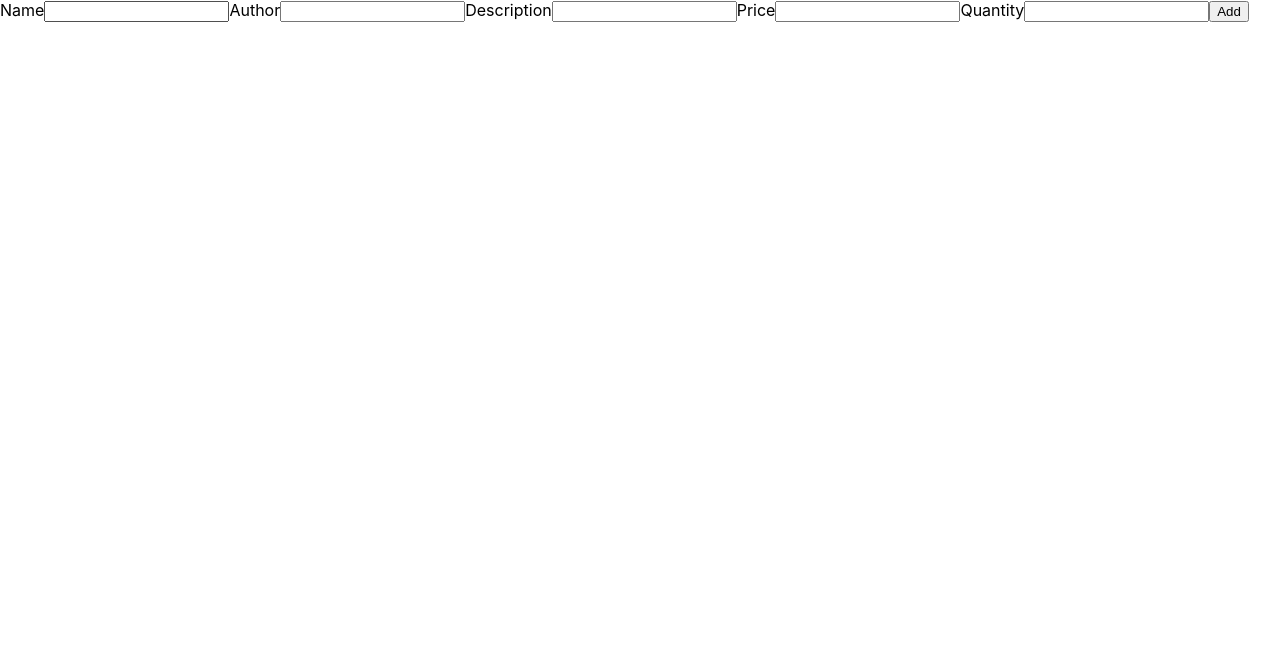
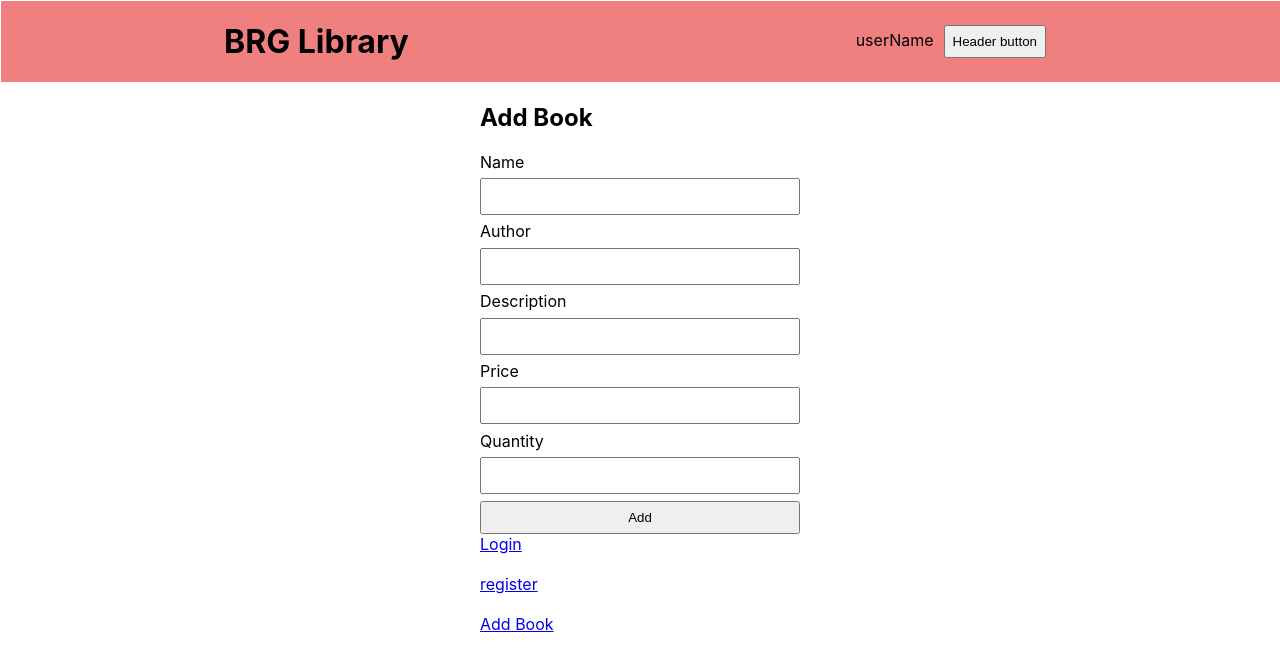
Before and after one commit to swamyhr/librarymanagementui, a React (Create React App) app: page /addBook in a window 1280 px wide. Shown: the top 668 px of the page. Built offline with nearby package versions, Linux system fonts and the light colour scheme.

Commit message:
added header component and stylesheet for the same, style sheet for button component

```diff
--- a/src/App.js
+++ b/src/App.js
@@ -5,7 +5,7 @@ import Home from './components/Home';
 function App() {
   return (
     <div className="App">
-
+      <Home />
     </div>
   );
 }
--- /dev/null
+++ b/src/assets/stylesheets/Button.css
@@ -0,0 +1,3 @@
+.btn {
+    padding: 7px;
+}
--- /dev/null
+++ b/src/assets/stylesheets/Header.css
@@ -0,0 +1,18 @@
+.lib-man-header {
+    display: flex;
+    justify-content: space-around;
+    align-items: center;
+    background-color: lightcoral;
+    margin: 0.5px;
+}
+
+.lib-man-header {
+
+    /* :is(.user-name-action-btn) {
+        display: flex;
+        justify-content: space-between;
+    } */
+    :is(button) {
+        margin: 10px;
+    }
+}
--- a/src/components/AddBook.js
+++ b/src/components/AddBook.js
@@ -4,6 +4,7 @@ import { bookInputFields } from '../utils/BookInputFields'
 import InputField from './InputField'
 import Button from './Button'
 import { saveNewBook } from '../services/BookService'
+import { ADD_BOOK_FORM_TITLE } from '../utils/constants'
 
 const AddBook = () => {
 
@@ -49,14 +50,14 @@ const AddBook = () => {
     }
 
     return (
-        <div>
-
+        <React.Fragment>
+            <h2>{ADD_BOOK_FORM_TITLE}</h2>
             {bookInputFields.map((inputField) => (<InputField key={inputField.id} {...inputField}
                 onChange={onChange} />))}
 
             <Button type='submit' button_name={'Add'}
                 onSubmit={onSubmit} />
-        </div>
+        </React.Fragment>
     )
 }
 
--- a/src/components/Button.js
+++ b/src/components/Button.js
@@ -1,4 +1,5 @@
 import React from 'react'
+import "../assets/stylesheets/Button.css"
 
 const Button = ({ button_name, type = 'button', onSubmit }) => {
 
@@ -7,7 +8,7 @@ const Button = ({ button_name, type = 'button', onSubmit }) => {
 
     return (
         <>
-            <button onClick={onSubmit} type={type}>
+            <button className='btn' onClick={onSubmit} type={type}>
                 {button_name}
             </button>
         </>
--- a/src/components/Home.js
+++ b/src/components/Home.js
@@ -1,9 +1,12 @@
 import React from 'react'
 import { Link, NavLink, Outlet } from 'react-router-dom'
 import "../assets/stylesheets/Home.css"
+import Header from './common/Header'
 
 const Home = () => {
     return (
+        <div>
+            <Header />
             <div className='home'>
                 <Outlet />
                 <Link to={"login"}>Login</Link>
@@ -12,6 +15,7 @@ const Home = () => {
                 <br />
                 <Link to={"addBook"}>Add Book</Link>
             </div>
+        </div>
     )
 }
 
--- /dev/null
+++ b/src/components/common/Header.js
@@ -0,0 +1,23 @@
+import React from 'react'
+import { HEADER_TITLE } from '../../utils/constants'
+import Button from '../Button'
+import "../../assets/stylesheets/Header.css"
+
+const Header = () => {
+
+    const onSubmit = () => {
+        console.log("Header Button Clicked");
+    }
+
+    return (
+        <div className='lib-man-header'>
+            <h1>{HEADER_TITLE}</h1>
+            <div className='user-name-action-btn'>{"userName"}
+                <Button type='button' onSubmit={onSubmit} button_name={"Header button"} />
+            </div>
+
+        </div>
+    )
+}
+
+export default Header
--- a/src/utils/RegisterInputFields.js
+++ b/src/utils/RegisterInputFields.js
@@ -3,7 +3,7 @@ const registerInputFields = [
         name: "name",
         label: "Name",
         type: "text",
-        id: "register_name",
+        id: "register_user_name",
         pattern: ""
     },
     {
--- a/src/utils/constants.js
+++ b/src/utils/constants.js
@@ -6,3 +6,6 @@ export const REGISTER_FORM_TITLE = "Registration"
 
 // Add Book Page
 export const ADD_BOOK_FORM_TITLE = "Add Book"
+
+// Header title
+export const HEADER_TITLE = "BRG Library"
```
Also changed, not shown: src/router/routerProvider.js (+4 -4 lines). Lines whose indentation alone changed are shown as unchanged.
